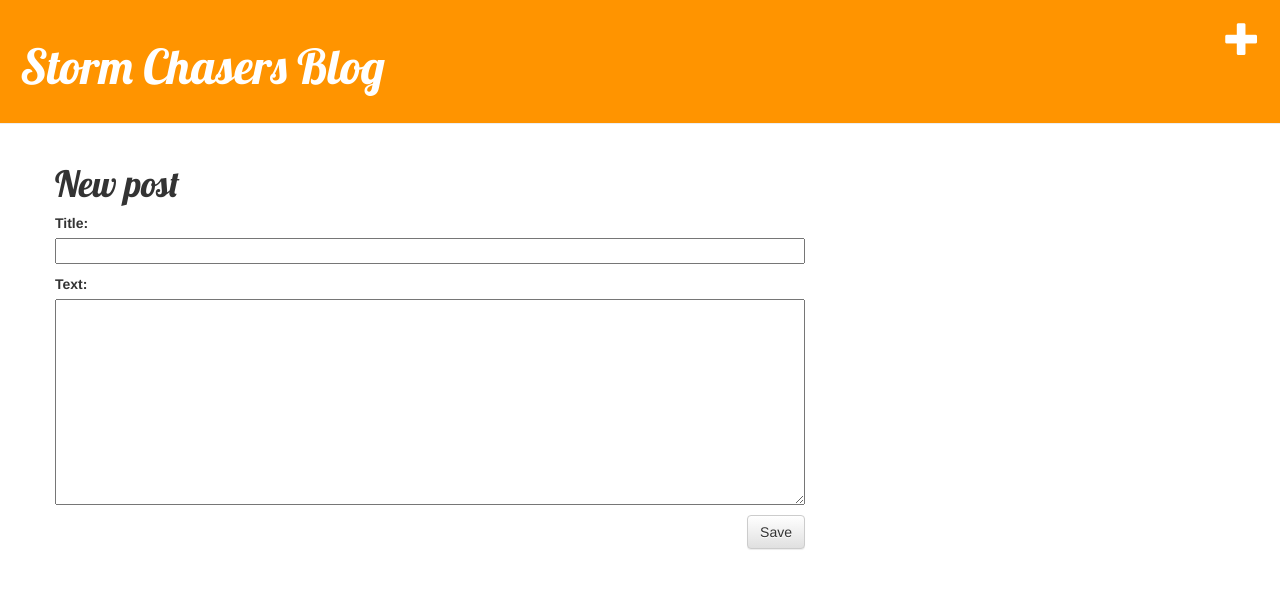
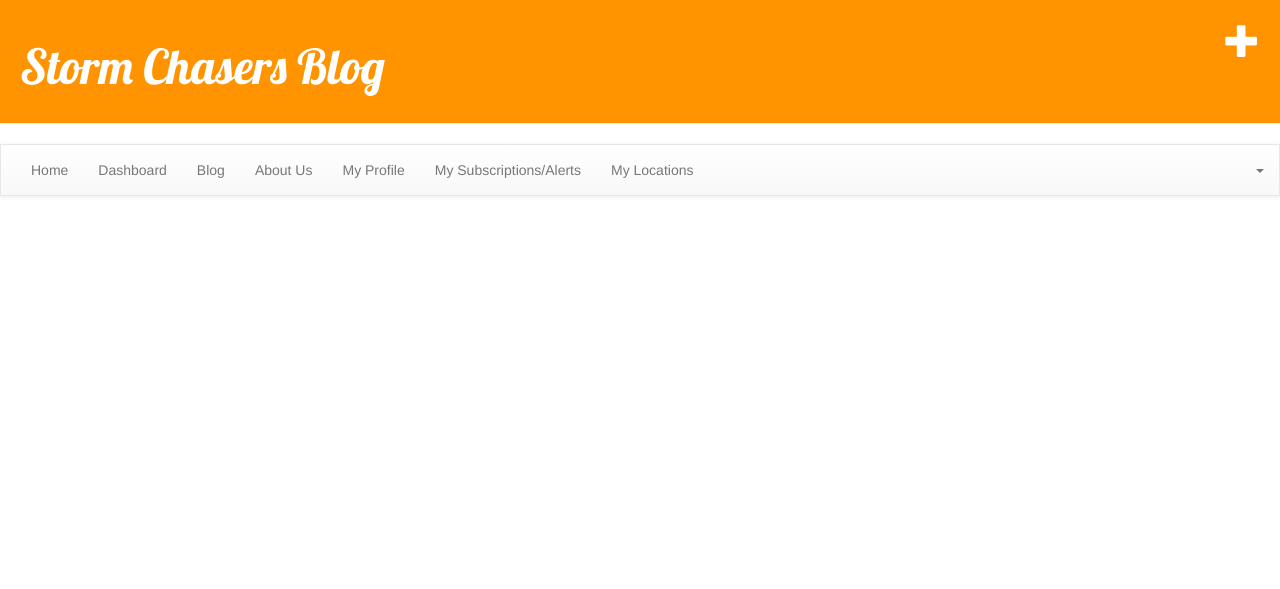
Before and after one commit to CodeChasers8310/StormChasers_Blog, a Django app: page /post/new/ in a window 1280 px wide. Shown: the top 589 px of the page. Run offline with Django 3.2, Linux system fonts and the light colour scheme; the visitor is signed in with stand-in values (Sample User, id 1); some libraries are stand-ins or nearby versions.

Commit message:
adding navbar and login screen

```diff
--- a/blog/templates/blog/base.html
+++ b/blog/templates/blog/base.html
@@ -1,10 +1,18 @@
 {% load staticfiles %}
-<html>
+<!DOCTYPE html>
+
+<html lang="en">
     <head>
         <title>Storm Chasers Blog</title>
+        <meta charset="utf-8">
+        <meta name="viewport" content="width=device-width, initial-scale=1">
         <link rel="stylesheet" href="//maxcdn.bootstrapcdn.com/bootstrap/3.2.0/css/bootstrap.min.css">
         <link rel="stylesheet" href="//maxcdn.bootstrapcdn.com/bootstrap/3.2.0/css/bootstrap-theme.min.css">
         <link href='//fonts.googleapis.com/css?family=Lobster&subset=latin,latin-ext' rel='stylesheet' type='text/css' >
+        <link rel="stylesheet" href="https://maxcdn.bootstrapcdn.com/bootstrap/3.3.7/css/bootstrap.min.css">
+        <script src="https://maxcdn.bootstrapcdn.com/bootstrap/3.3.7/js/bootstrap.min.js"></script>
+        <script src="https://ajax.googleapis.com/ajax/libs/jquery/3.2.1/jquery.min.js"></script>
+
         <link rel="stylesheet" href="{% static 'css/blog.css' %}">
     </head>
     <body>
@@ -14,14 +22,98 @@
             {% endif %}
             <h1><a href="/">Storm Chasers Blog</a></h1>
         </div>
+    </body>
 
-        <div class="content container">
-            <div class="row">
-                <div class="col-md-8">
-                    {% block content %}
-                    {% endblock %}
-                </div>
-            </div>
+    <style>
+        /* Remove the navbar's default margin-bottom and rounded borders */
+        .navbar {
+            margin-bottom: 0;
+            border-radius: 0;
+        }
+
+        .nav.nav-center {
+        margin:0;
+        float:none;
+        }
+
+        .navbar-inner{
+        text-align:center;
+        }
+
+        /* Set height of the grid so .sidenav can be 100% (adjust as needed) */
+        .row.content {
+            height: 450px
+        }
+
+        /* Set gray background color and 100% height */
+        .sidenav {
+            padding-top: 20px;
+            background-color: #f1f1f1;
+            height: 100%;
+        }
+
+        /* Set black background color, white text and some padding */
+        footer {
+            background-color: #555;
+            color: white;
+            padding: 15px;
+        }
+
+        /* On small screens, set height to 'auto' for sidenav and grid */
+        @media screen and (max-width: 767px) {
+            .sidenav {
+                height: auto;
+                padding: 15px;
+            }
+
+            .row.content {
+                height: auto;
+            }
+        }
+    </style>
+
+<body id="app-layout">
+<nav class="navbar navbar-default">
+    <div class="container-fluid">
+        <div class="navbar-header">
+
+            <!-- Collapsed Hamburger -->
+            <button type="button" class="navbar-toggle" data-toggle="collapse"
+                    data-target="#myNavbar">
+                <span class="sr-only">Toggle Navigation</span>
+                <span class="icon-bar"></span>
+                <span class="icon-bar"></span>
+                <span class="icon-bar"></span>
+            </button>
+
+
         </div>
-    </body>
+        <div class="navbar-default bg-dark center" id="myNavbar">
+            <ul class="nav navbar-nav">
+                <li><a href="{}">Home</a></li>
+                <li><a href="{}">Dashboard</a></li>
+                <li><a href="{}">Blog</a></li>
+                <li><a href="{}">About Us</a></li>
+                <li><a href="{}">My Profile</a></li>
+                <li><a href="{}">My Subscriptions/Alerts</a></li>
+                <li><a href="{}">My Locations</a></li>
+            </ul>
+            <ul class="nav navbar-nav navbar-right">
+                {% if user.is_authenticated %}
+                    <li class="dropdown">
+                        <a href="#" class="dropdown-toggle" data-toggle="dropdown" role="button" aria-expanded="false">
+                            <span class="caret"></span>
+                        </a>
+                        <ul class="dropdown-menu" role="menu">
+                            <li><a href="{% url 'logout' %}"><i class="fa fa-btn fa-sign-out"></i>Logout</a></li>
+                        </ul>
+                    </li>
+                {% else %}
+                    <li><a href="{% url 'login' %}"><span class="glyphicon glyphicon-log-in"></span> Login</a></li>
+                {% endif %}
+            </ul>
+        </div>
+    </div>
+</nav>
+</body>
 </html>
--- a/blog/urls.py
+++ b/blog/urls.py
@@ -1,9 +1,13 @@
 from django.conf.urls import url
 from . import views
+from django.contrib.auth import views as authViews
 
 urlpatterns = [
     url(r'^$', views.post_list, name='post_list'),
     url(r'^post/(?P<pk>\d+)/$', views.post_detail, name='post_detail'),
     url(r'^post/new/$', views.post_new, name='post_new'),
     url(r'^post/(?P<pk>\d+)/edit/$', views.post_edit, name='post_edit'),
-]
+    url(r'^accounts/login/$', authViews.login, name='login'),
+    url(r'^accounts/logout/$', authViews.logout, name='logout', kwargs={'next_page': '/'}),
+    url(r'^accounts/profile/$', views.post_list, name='post_list'),
+    ]
--- a/blog/views.py
+++ b/blog/views.py
@@ -3,15 +3,19 @@ from django.utils import timezone
 from .models import Post
 from .forms import PostForm
 from django.shortcuts import redirect
+from django.contrib.auth.decorators import login_required
 
+login_required
 def post_list(request):
     posts = Post.objects.filter(published_date__lte=timezone.now())
     return render(request, 'blog/post_list.html', {'posts': posts})
 
+@login_required
 def post_detail(request, pk):
     post = get_object_or_404(Post, pk=pk)
     return render(request, 'blog/post_detail.html', {'post': post})
 
+@login_required
 def post_new(request):
     if request.method == "POST":
         form = PostForm(request.POST)
@@ -25,6 +29,7 @@ def post_new(request):
         form = PostForm()
     return render(request, 'blog/post_edit.html', {'form': form})
 
+@login_required
 def post_edit(request, pk):
     post = get_object_or_404(Post, pk=pk)
     if request.method == "POST":
```
Also changed, not shown: blog/templates/registration/login.html (added, +27 -0 lines), blog/templates/registration/profile.html (added, +24 -0 lines).
